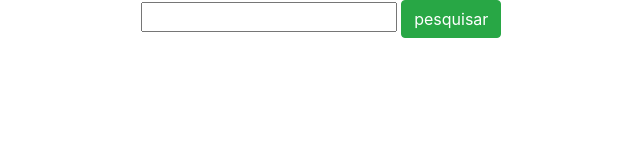
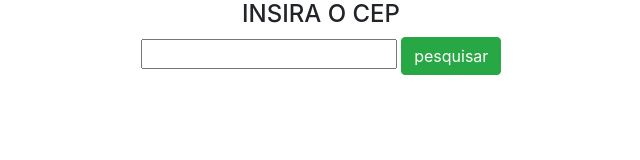
Before and after one commit to erickythierry/buscacep, a plain HTML site: page index.html in a window 1280 px wide. Shown: the whole page, without its empty margins (319-959 px from the left). Drawn offline with nearby package versions, Linux system fonts and the light colour scheme.

Commit message:
Update index.html

```diff
--- a/index.html
+++ b/index.html
@@ -10,6 +10,7 @@
 <body>
 
     <div id="centro" style="text-align: center" >
+    	<h4>INSIRA O CEP</h4>
         <input type="text" id="cep" >
         <button onclick="buscaCep();" class="btn btn-success">pesquisar</button>
         <button id="limpar" style="display: none;" onclick="limpar();" class="btn btn-info">limpar resultados</button>
```
